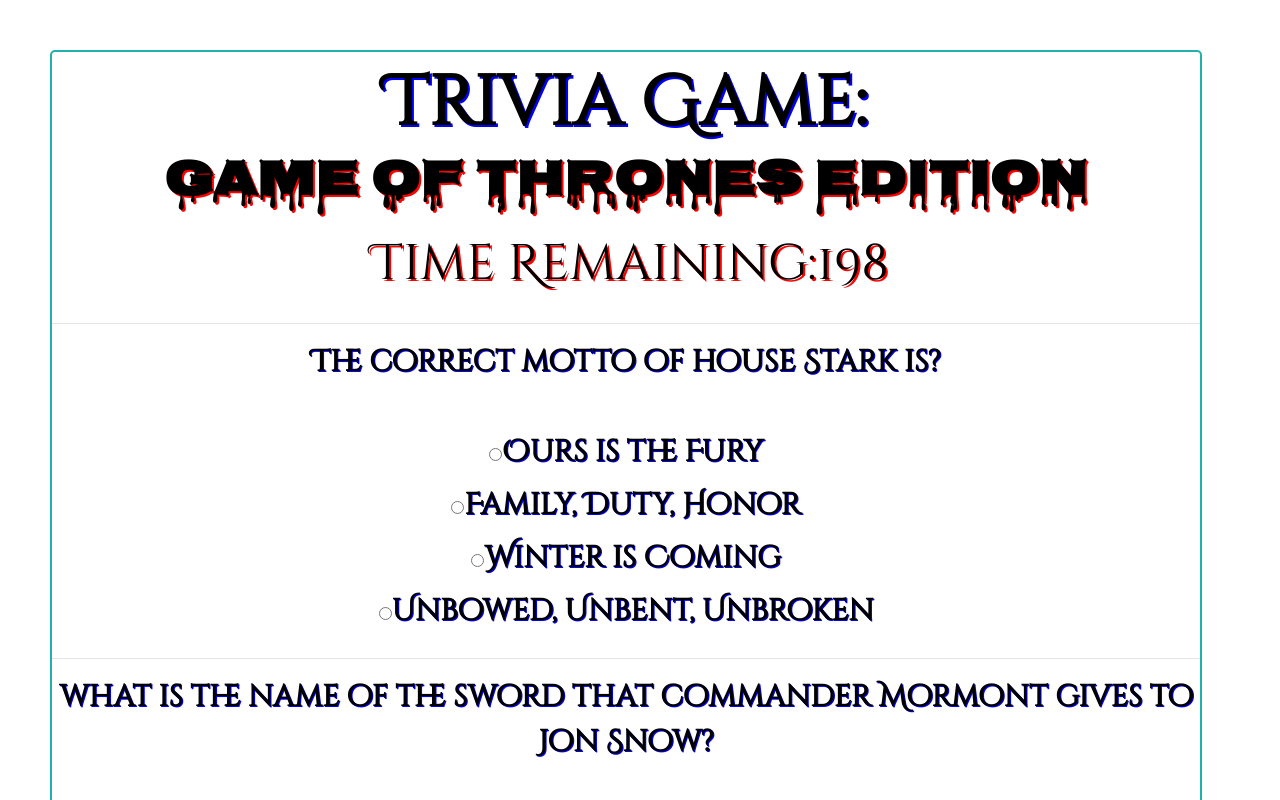
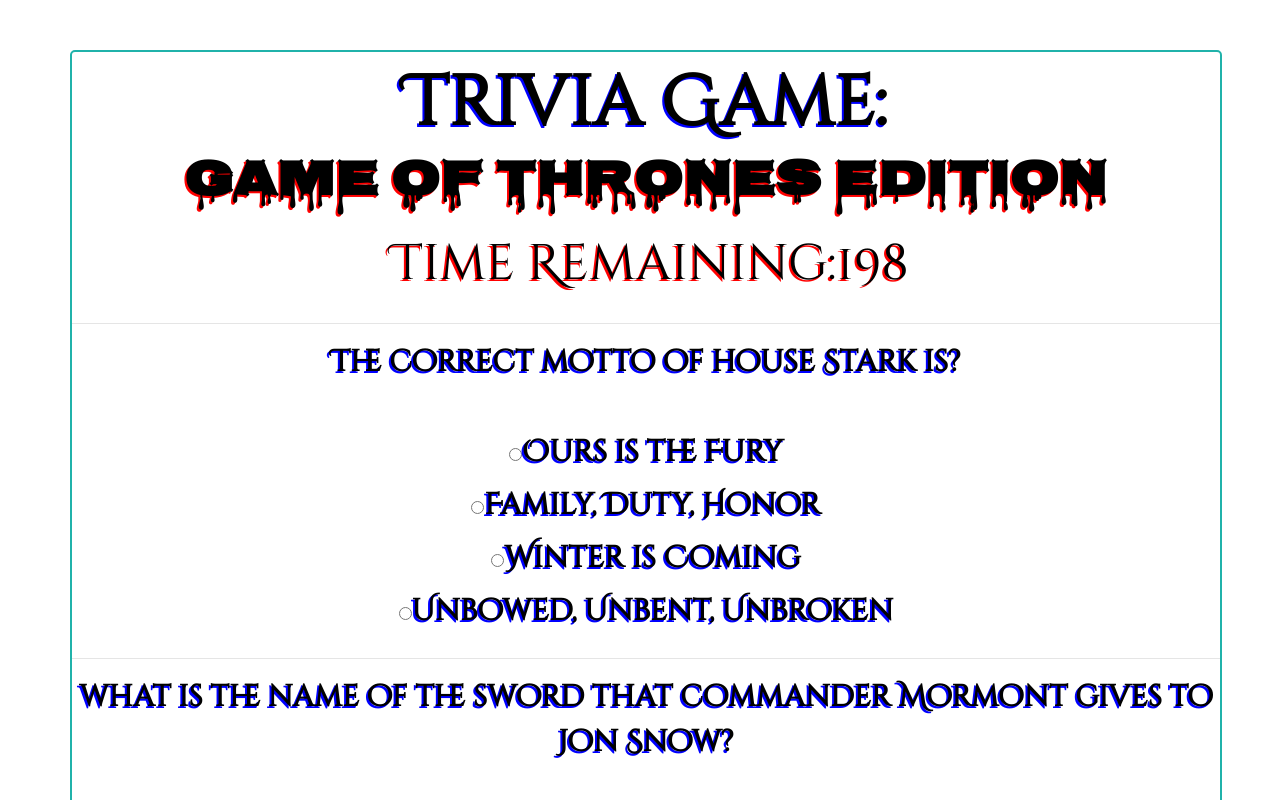
Before and after one commit to EdwardFarris/TriviaGame, a plain HTML site: page index.html in a window 1280 px wide. Both pictures are taken after a click on the button "Start Quiz". Shown: the top 800 px of the page. Drawn offline with nearby package versions, Linux system fonts and the light colour scheme; a web font is replaced by a local one.

Commit message:
modified styling

```diff
--- a/assets/css/style.css
+++ b/assets/css/style.css
@@ -22,7 +22,7 @@ h1 {
     font-size: 70px;
     color: black;
     font-family: 'Cinzel Decorative', cursive;
-    text-shadow: 2px 2px blue;
+    text-shadow: -2px 2px blue;
     font-weight: bold;
 }
 
@@ -30,14 +30,14 @@ h3 {
     font-size: 50px;
     color: black;
     font-family: 'Nosifer', cursive;
-    text-shadow: 2px 2px red;
+    text-shadow: -2px 2px red;
     font-weight: bold;
 }
 
 h4 {
     font-size: 40px;
     color: blue;
-    text-shadow: 1px 1px blue;
+    text-shadow: -2px 2px blue;
     font-family: 'Cinzel Decorative', cursive;
     font-weight: bold;
 }
@@ -55,14 +55,14 @@ h4 {
     margin: 0 auto;
     position: relative;
     top: 50px;
-    left: 50px;
+    left: 70px;
     width: 90%;
     padding-bottom: 10px;
     padding-top: 10px;
     font-family: 'Cinzel Decorative', cursive;
     margin-left: 0px;
     margin-right: 0px;
-    text-shadow: 1px 1px blue;
+    text-shadow: -2px 2px blue;
 }
 
 #progressScreen,
@@ -83,7 +83,7 @@ h4 {
     font-size: 50px;
     font-family: 'Cinzel Decorative', cursive;
     /* padding-left: 280px; */
-    text-shadow: 2px 2px red;
+    text-shadow: -2px 2px red;
     padding: 5px;
 }
 
@@ -100,7 +100,7 @@ h4 {
 
 .up {
     color: red;
-    text-shadow: 1px 1px blue;
+    text-shadow: -2px 2px blue;
     font-size: 50px;
     font-weight: bold;
 }
```
